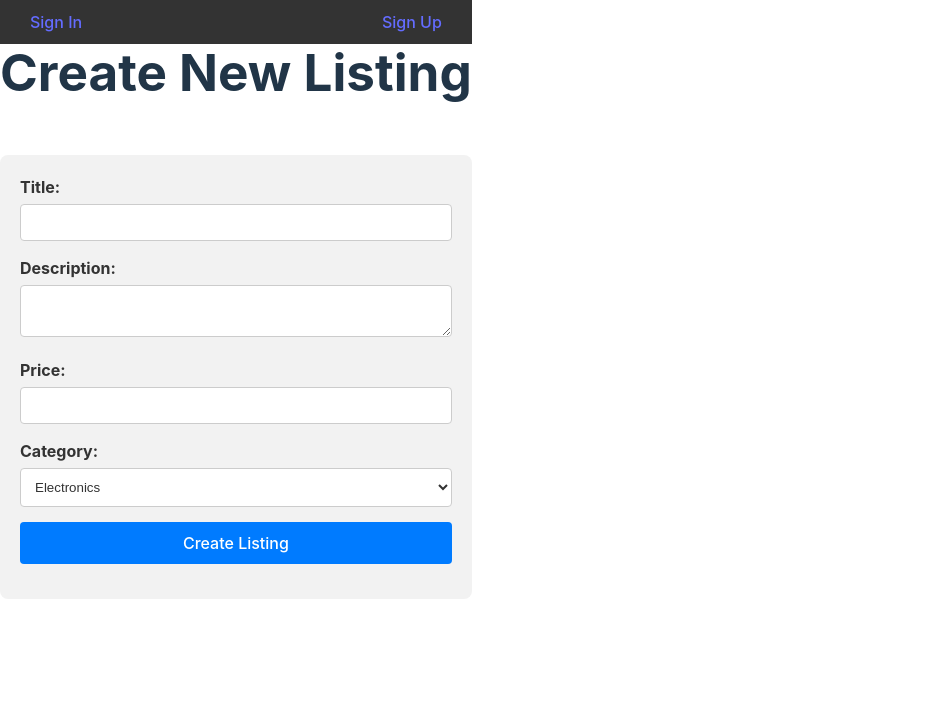
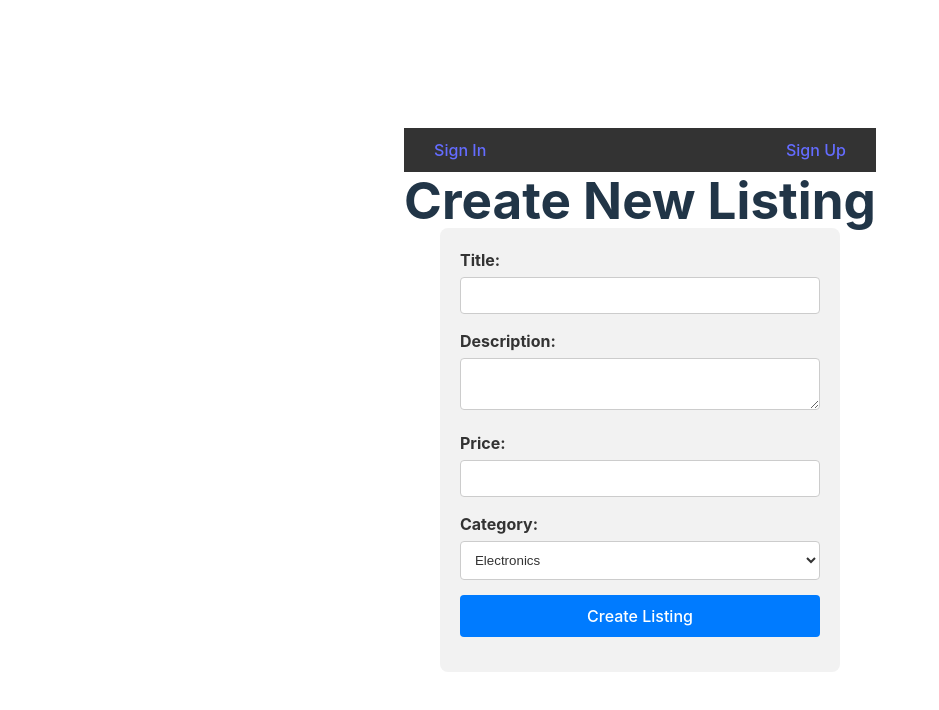
Before and after one commit to 0812Sean/petsy-app-front-end, a React (Vite) app: page /new in a window 1280 px wide. Shown: the top 710 px of the page, without its empty margins (0-939 px from the left). Built offline with nearby package versions, Linux system fonts and the light colour scheme; no server answers.

Commit message:
trying to resolve issue

```diff
--- a/src/index.css
+++ b/src/index.css
@@ -36,9 +36,14 @@ a:hover {
   color: #535bf2;
 }
 
-body {
-  display: flex;
-  width: 100%;
+body, html {
+    width: 100%; /* Ensure the body takes full width */
+    height: 100%; /* Ensure the body takes full height */
+    margin: 0;
+    padding: 0;
+    display: flex;
+    justify-content: center; /* Center children horizontally */
+    align-items: center; /* Center children vertically */
 }
 
 h1 {
@@ -63,12 +68,13 @@ button:hover {
 /* form styling */
 
 .form_container {
-  min-width: 400px;
-  margin: 55px auto;
-  padding: 20px;
-  background-color: var(--form-background-color);
-  border-radius: 8px;
-  color: var(--text-color);
+    width: 100%; /* Full width */
+    max-width: 400px; /* Maximum width */
+    margin: 0 auto; /* Center in the available space */
+    padding: 20px;
+    background-color: var(--form-background-color);
+    border-radius: 8px;
+    box-sizing: border-box; /* Include padding in width */
 }
 
 .form_container h1 {
```
Also changed, not shown: src/App.jsx (+4 -8 lines).
